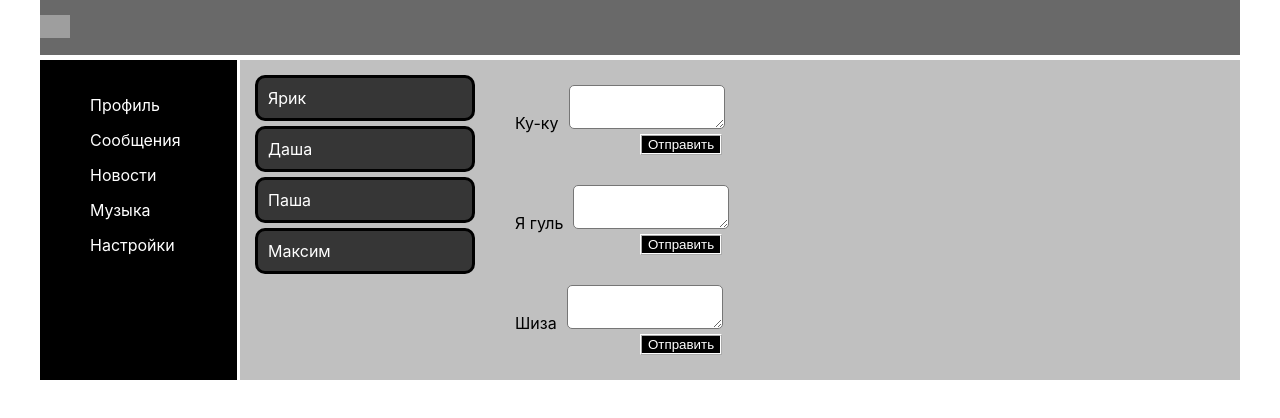
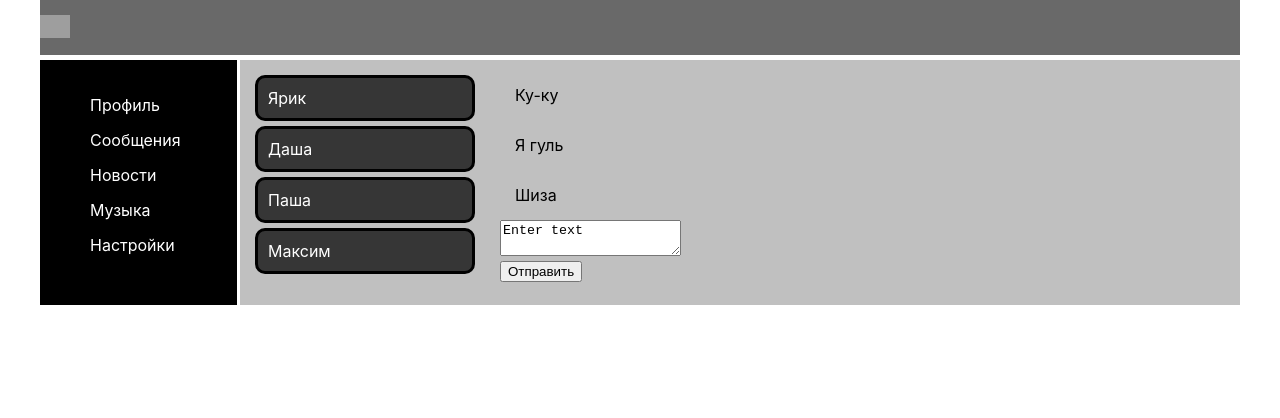
Before and after one commit to Ray4ikLi/SocWeb, a React (Create React App) app in the folder my-app/: page /im in a window 1280 px wide. Shown: the top 418 px of the page. Built offline with nearby package versions, Linux system fonts and the light colour scheme; grey boxes are pictures that could not be loaded.

Commit message:
Реализовано добавление сообщений

```diff
--- a/my-app/src/App.js
+++ b/my-app/src/App.js
@@ -21,7 +21,7 @@ const App = (props) => {
             <div className='app-wrapper-content'>
                 <Routes>
                     <Route path="/me" element={ <Profile ProfilePage={props.state.ProfilePage}  dispatch={props.dispatch} />}/>
-                    <Route path='/im/*' element={ <Dialogs state={props.state.MessagesPage}/>}/>
+                    <Route path='/im/*' element={ <Dialogs store={props.store}/>}/>
                     <Route path='/feed' element={ <News/> }/>
                     <Route path='/music' element={ <Music/> }/>
                     <Route path='/settings' element={ <Settings/> }/>
--- a/my-app/src/components/Dialogs/Dialogs.jsx
+++ b/my-app/src/components/Dialogs/Dialogs.jsx
@@ -2,24 +2,52 @@ import React from "react";
 import s from './Dialogs.module.css';
 import DialogItem from "./DialogItem/DialogItem";
 import Message from "./Message/Message";
+import {sendMessageCreator, updateNewMessageBodyCreator} from "../State";
 
 const Dialogs = (props) => {
 
-    let dialogsElement = props.state.DialogsData.map(dialog => <DialogItem name={dialog.name} id={dialog.id}/>);
+    let state = props.store.getState().MessagesPage;
 
-    let messagesElement = props.state.MessagesData.map(message => <Message message={message.message} id={message.id}/>);
+    let dialogsElement = state.DialogsData.map(dialog => <DialogItem name={dialog.name} id={dialog.id}/>);
+
+    let messagesElement = state.MessagesData.map(message => <Message message={message.message} id={message.id}/>);
+    let newMessageBody = state.newMessageBody;
 
     // [] - это массив данных, в котором отсчет начинается с 0. В массиве данных
     // обязатльны ID and NAME
     // [{}] - {} - объект
 
+    let NewMessage = React.createRef()
+    let addMessage = () => {
+        let MessagesText = NewMessage.current.value;
+        alert(MessagesText)
+    }
+    let onSendMessageClick = () => {
+        props.store.dispatch(sendMessageCreator());
+    }
+    let onNewMessageChange = (e) => {
+        let body = e.target.value;
+        props.store.dispatch(updateNewMessageBodyCreator(body));
+    }
     return (
         <div className={s.dialogs}>
             <div className={s.dialogsItems}>
                 {dialogsElement}
             </div>
             <div className={s.messages}>
-                {messagesElement}
+                <div>
+                    {messagesElement}
+                </div>
+                <div>
+                    <div>
+                        <textarea value={newMessageBody}
+                                  onChange={onNewMessageChange}
+                                  placeholder='Enter message'></textarea>
+                    </div>
+                    <div>
+                        <button onClick={onSendMessageClick}>Отправить</button>
+                    </div>
+                </div>
             </div>
         </div>
     )
--- a/my-app/src/components/Dialogs/Dialogs.module.css
+++ b/my-app/src/components/Dialogs/Dialogs.module.css
@@ -36,15 +36,18 @@
 }
 
 .textarea {
+    margin-top: 40px;
     border-radius: 5px;
-    width: 150px;
-    margin-left: 10px;
+    width: 480px;
+    margin-left: 15px;
     margin-right: 15px;
-    padding-top: 10px;
+    padding-top: 1px;
 }
 
 .button {
-    margin-left: 125px;
+    margin-left: 165px;
+    height: 30px;
+    width: 200px;
     background-color: black;
     color: white;
     border-color: white;
--- a/my-app/src/components/Dialogs/Message/Message.jsx
+++ b/my-app/src/components/Dialogs/Message/Message.jsx
@@ -2,19 +2,11 @@ import React from "react";
 import s from './../Dialogs.module.css';
 const Message = (props) => {
 
-    let NewMessage = React.createRef()
-    let addMessage = () => {
-        let MessagesText = NewMessage.current.value;
-        alert(MessagesText)
-    }
+
 
     return (
         <div className={s.message}>
             {props.message}
-            <textarea className={s.textarea} ref={NewMessage}></textarea>
-          <div>
-            <button className={s.button} onClick={addMessage}>Отправить</button>
-          </div>
           </div>
     )
 }
--- a/my-app/src/components/State.js
+++ b/my-app/src/components/State.js
@@ -1,5 +1,7 @@
 const ADD_POST = 'ADD-POST';
 const UPDATE_NEW_POST_TEXT = 'UPDATE-NEW-POST-TEXT';
+const UPDATE_NEW_MESSAGE_BODY = 'UPDATE-NEW-MESSAGE-BODY';
+const SEND_MESSAGE = 'SEND-MESSAGE';
 
 let store = {
     _state: {
@@ -15,13 +17,14 @@ let store = {
                 {id: 3, name: 'Паша'},
                 {id: 4, name: 'Максим'},
             ],
+            newMessageBody: 'Enter text',
         },
         ProfilePage: {
             posts: [
                 {id: 1, message: 'Hi, how are you?', likesCount: 11},
                 {id: 2, message: 'Its my first post', likesCount: 4},
             ],
-            newPostText: 'Enter text',
+            newPostText: '',
         },
         Sidebar: {
             friends: [
@@ -41,7 +44,7 @@ let store = {
     },
 
     dispatch(action) {  //action = object(объект)  { type:' ADD-POST ' }
-        if ( action.type === ADD_POST ) {
+        if (action.type === ADD_POST) {
             let newPost = {
                 id: 3,
                 message: this._state.ProfilePage.newPostText,
@@ -50,9 +53,17 @@ let store = {
             this._state.ProfilePage.posts.push(newPost);
             this._state.ProfilePage.newPostText = '';
             this._callSubscriber(this._state)
-                } else if (action.type === UPDATE_NEW_POST_TEXT) {
-                     this._state.ProfilePage.newPostText = action.newText;
-                     this._callSubscriber(this._state)
+        } else if (action.type === UPDATE_NEW_POST_TEXT) {
+            this._state.ProfilePage.newPostText = action.newText;
+            this._callSubscriber(this._state)
+        } else if (action.type === UPDATE_NEW_MESSAGE_BODY) {
+            this._state.MessagesPage.newMessageBody = action.body;
+            this._callSubscriber(this._state)
+        } else if (action.type === SEND_MESSAGE) {
+            let body = this._state.MessagesPage.newMessageBody;
+            this._state.MessagesPage.newMessageBody = '';
+            this._state.MessagesPage.MessagesData.push({id: 5, message: body});
+            this._callSubscriber(this._state)
         }
     }
 }
@@ -60,6 +71,9 @@ let store = {
 export const addPostActionCreator = () => ({type: ADD_POST})
 export const updateNewPostTextActionCreator = (text) => ({
         type: UPDATE_NEW_POST_TEXT, newText: text})
+
+export const sendMessageCreator = () => ({type: SEND_MESSAGE})
+export const updateNewMessageBodyCreator = (body) => ({type:UPDATE_NEW_MESSAGE_BODY, body: body })
 export default store;
 
 window.state = store;
--- a/my-app/src/index.js
+++ b/my-app/src/index.js
@@ -10,7 +10,7 @@ const root = ReactDOM.createRoot(document.getElementById('root'));
 let rerenderEntireTree = (state) => {
     root.render(
         <React.StrictMode>
-            <App state={state} dispatch={store.dispatch.bind(store)}/>
+            <App state={state} dispatch={store.dispatch.bind(store)} store={store}/>
         </React.StrictMode>
     );
 }
```
